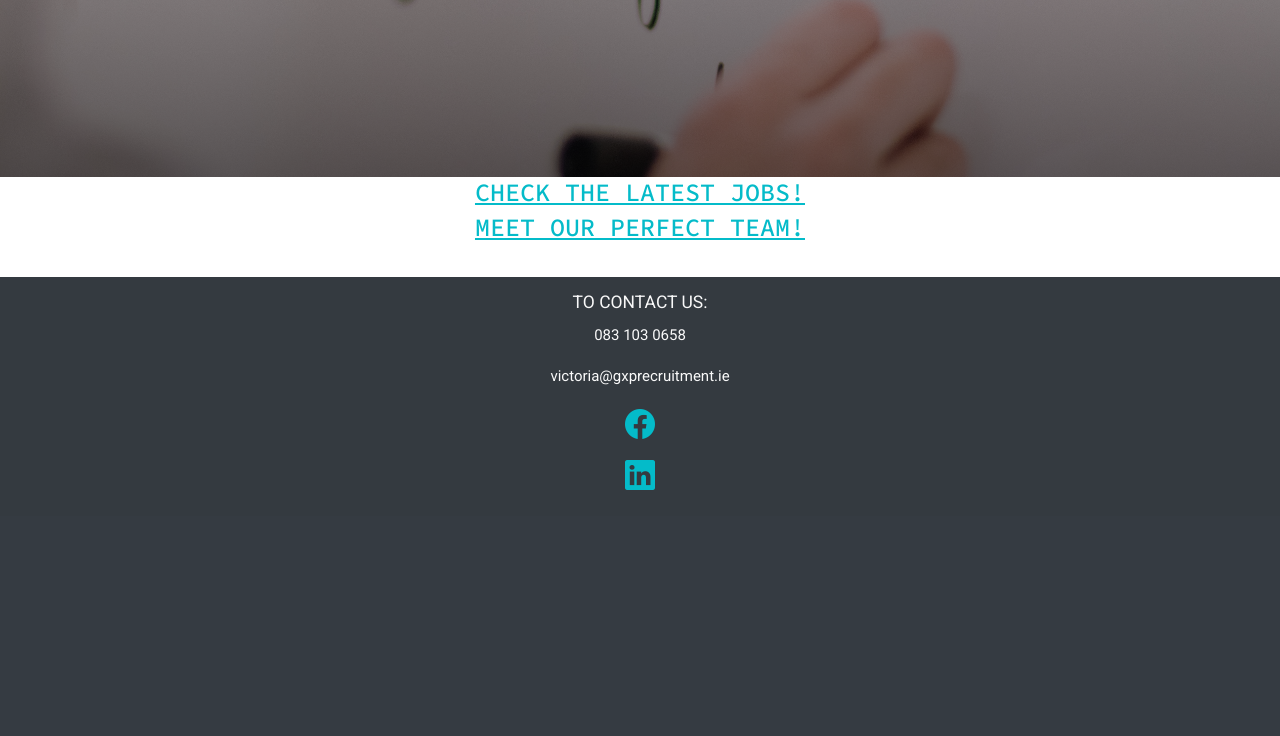
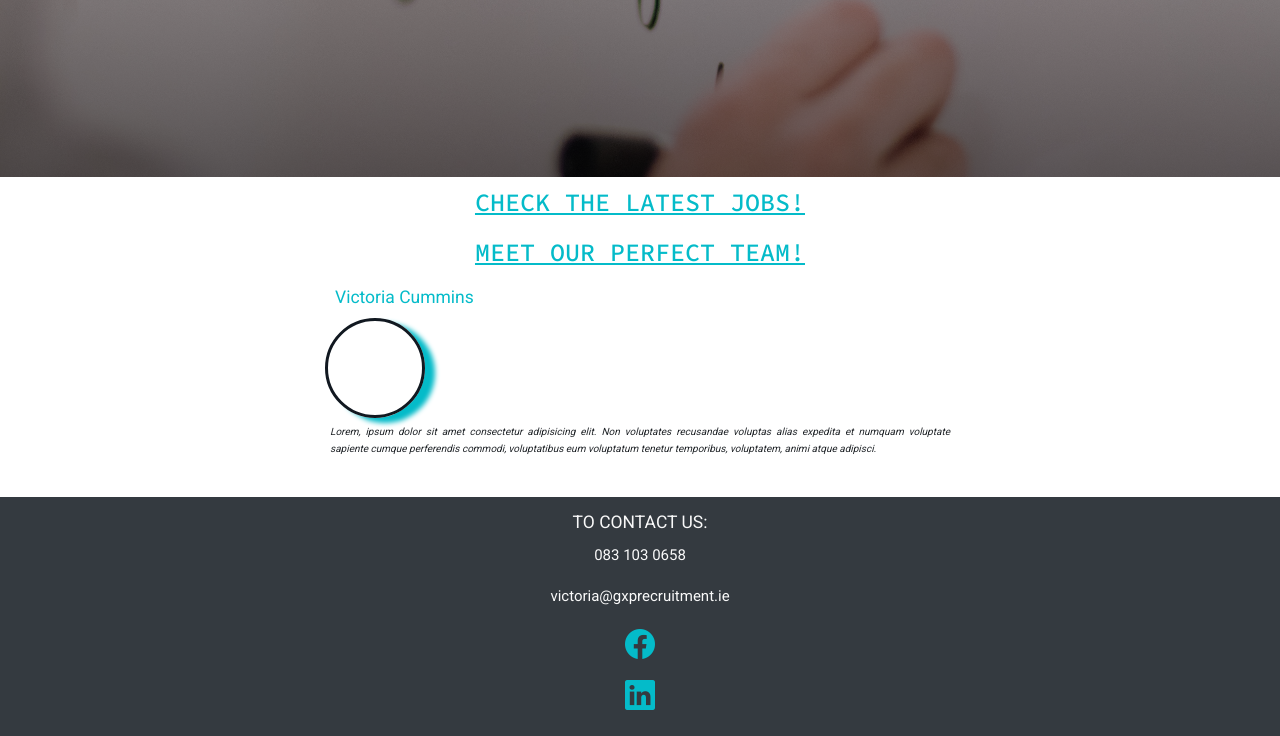
Before and after one commit to mkuti/GxPRecruit, a Django app: page / in a window 1280 px wide. Shown: the part 583-1319 px from the top of the page. Before the commit the page ends 1073 px from the top, so only its background shows below. Run offline with Django 3.2, Linux system fonts and the light colour scheme; data that the repository does not hold is empty; some libraries are stand-ins or nearby versions.

Commit message:
Added circle cards and basic styled

```diff
--- a/core/templates/home.html
+++ b/core/templates/home.html
@@ -26,9 +26,9 @@
 
 <!-- Jobs -->
 <section class="container-fluid">
+    <h1 class="text-blue section-title text-uppercase text-center m-3">Check the latest jobs!</h1>
+    <div class="row justify-content-center no-gutters mx-3" id="jobs">
 
-    <div class="row justify-content-center no-gutters mx-3" id="jobs">
-        <h1 class="text-blue section-title text-uppercase">Check the latest jobs!</h1>
 
         {% for job in filter.qs %}
         {% if forloop.counter|divisibleby:2 %}
@@ -90,8 +90,22 @@
 
 <!-- Our team -->
 <section class="container-fluid">
+    <h1 class="text-blue section-title text-uppercase text-center m-3">Meet our perfect team!</h1>
     <div class="row justify-content-center no-gutters mx-3" id="team">
-        <h1 class="text-blue section-title text-uppercase">Meet our perfect team!</h1>
+            <div class="col-12 col-sm-8 col-md-6">
+                <div class="header_container">
+                    <h3 class="staff_name m-3 text-blue">Victoria Cummins</h3>
+                    <h3 class="staff_role m-3"></h3>
+                </div>
+                <div class="round_card white_box dark-text">
+                    <div class="staff_photo m-3">
+                    </div>
+                </div>
+                <div class="quote text-justify m-2">
+                    <p><i>Lorem, ipsum dolor sit amet consectetur adipisicing elit. Non voluptates recusandae voluptas alias expedita et numquam voluptate sapiente cumque perferendis commodi, voluptatibus eum voluptatum tenetur temporibus, voluptatem, animi atque adipisci.</i></p>
+                </div>
+            </div>
+        </div>
     </div>
 </section>
 
--- a/static/css/style.css
+++ b/static/css/style.css
@@ -199,6 +199,12 @@ body {
   color: #04bbc9;
 }
 
+.round_card {
+  width: 10rem;
+  height: 10rem;
+  border-radius: 50%;
+}
+
 /* footer */
 .footer-contact {
     -webkit-box-align: center;
```
